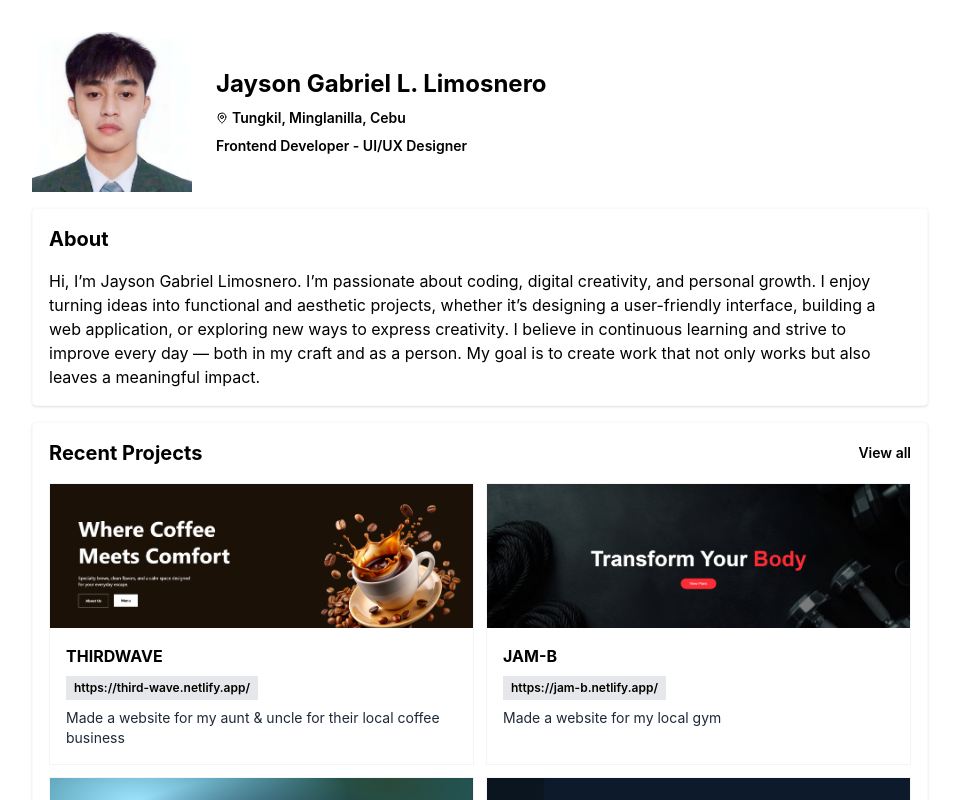
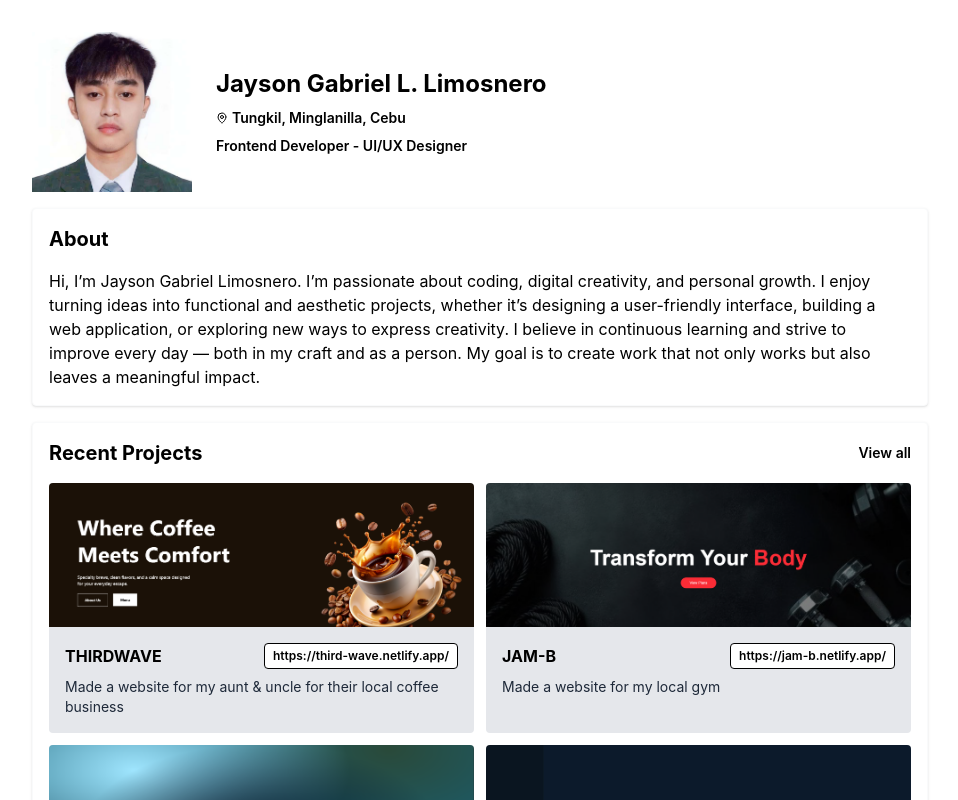
Before and after one commit to Sonix-J/Sonix-Portfolio, a React (Vite) app: page / in a window 1280 px wide. Shown: the top 800 px of the page, without its empty margins (160-1118 px from the left). Built offline with nearby package versions, Linux system fonts and the light colour scheme.

Commit message:
'ProjectCard' Aadjustments

```diff
--- a/src/components/ui/ProjectCard.tsx
+++ b/src/components/ui/ProjectCard.tsx
@@ -16,17 +16,20 @@ export default function ProjectCard({
       href={link}
       target="_blank"
       rel="noopener noreferrer"
-      className="flex flex-col border border-gray-100 overflow-hidden"
+      className="flex flex-col bg-gray-200 rounded overflow-hidden"
     >
       {preview && (
         <img src={preview} alt={title} className="w-full h-36 object-cover" />
       )}
       <div className="flex flex-col gap-2 p-4">
-        <h3 className="font-bold text-md">{title}</h3>
+        <div className="flex flex-row gap-2 justify-between items-center">
+          <h3 className="font-bold text-md">{title}</h3>
 
-        <span className="text-xs px-2 py-1 font-semibold bg-gray-200 self-start">
-          {link}
-        </span>
+          <span className="text-xs px-2 py-1 font-semibold border rounded bg-white self-start">
+            {link}
+          </span>
+        </div>
+
         <p className="text-sm text-gray-800">{description}</p>
       </div>
     </a>
```
